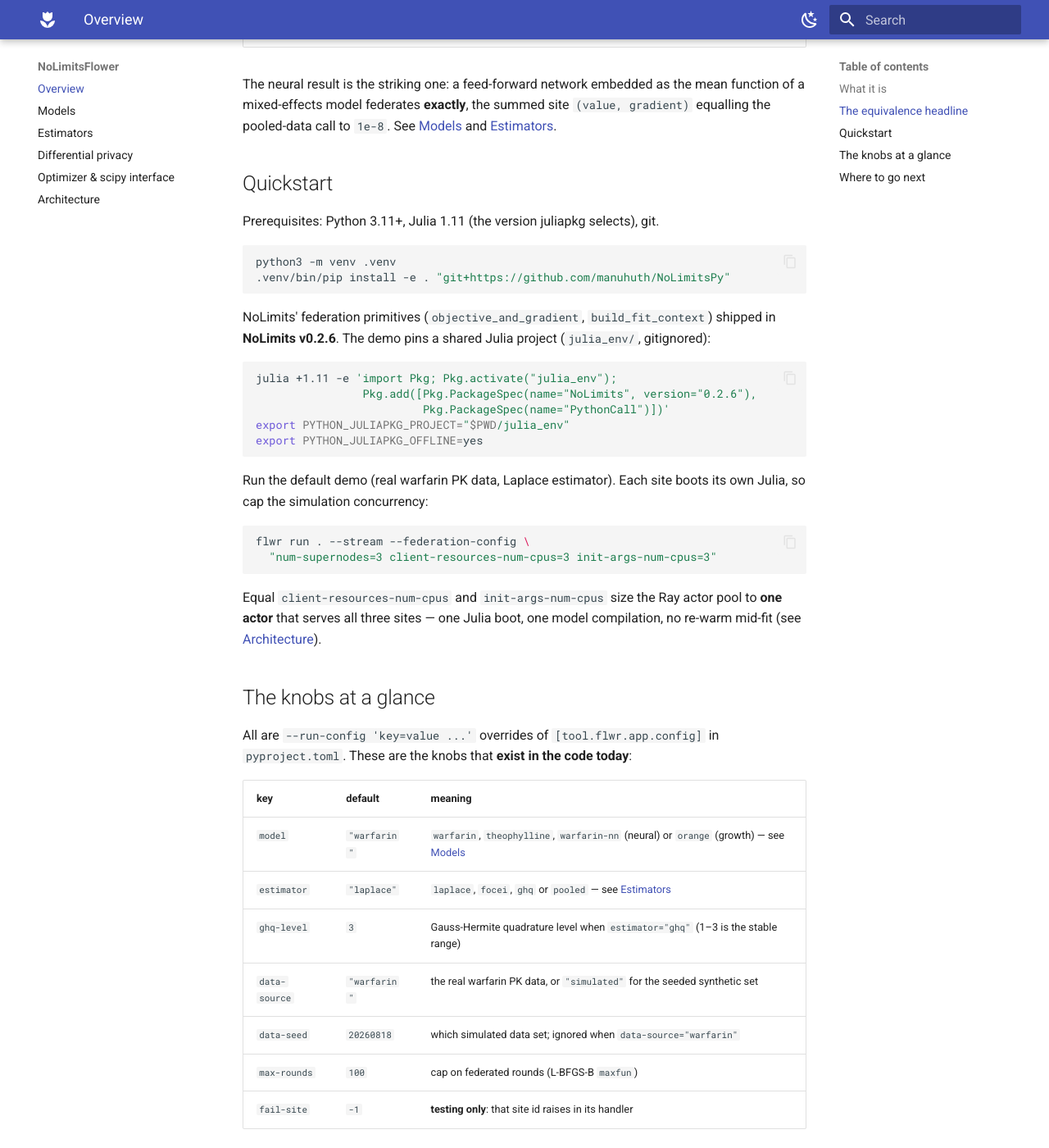
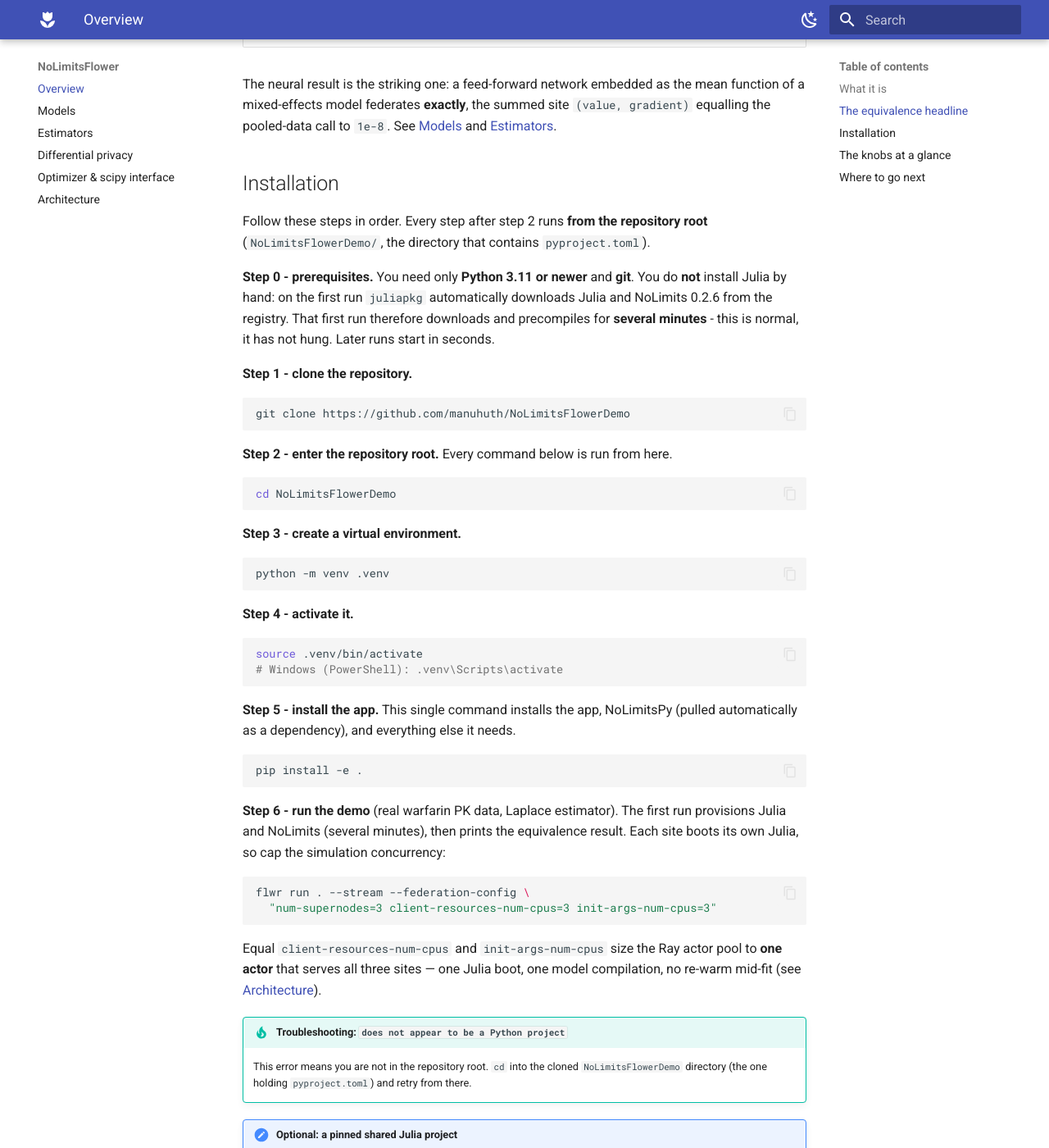
Before and after one commit to manuhuth/NoLimitsFlowerDemo, an MkDocs documentation site: the page built from docs/index.md, in a window 1280 px wide and 1400 px high, scrolled down 1198 px. Shown: the whole window at 82% size. Built offline with MkDocs 1.6.1 and Material for MkDocs 9.7.7, drawn with Linux system fonts in a browser that asks for light colours; some of the changed text lies outside the part shown.

Commit message:
docs: single-command, step-by-step installation
Add NoLimitsPy as a PEP 508 direct-URL dependency so 'pip install -e .'
alone pulls it, and rewrite the install docs as numbered, run-from-repo-root
steps with a troubleshooting note for the wrong-directory error.

Co-Authored-By: Claude Opus 4.8 <noreply@anthropic.com>
Claude-Session: https://claude.ai/code/session_01PyJy54X6qhmkr5Dtcqt1bT

````diff
--- a/docs/index.md
+++ b/docs/index.md
@@ -48,28 +48,51 @@ The neural result is the striking one: a feed-forward network embedded as the me
 of a mixed-effects model federates **exactly**, the summed site `(value, gradient)` equalling
 the pooled-data call to `1e-8`. See [Models](models.md) and [Estimators](estimators.md).
 
-## Quickstart
+## Installation
 
-Prerequisites: Python 3.11+, Julia 1.11 (the version juliapkg selects), git.
+Follow these steps in order. Every step after step 2 runs **from the repository root**
+(`NoLimitsFlowerDemo/`, the directory that contains `pyproject.toml`).
+
+**Step 0 - prerequisites.** You need only **Python 3.11 or newer** and **git**. You do
+**not** install Julia by hand: on the first run `juliapkg` automatically downloads Julia
+and NoLimits 0.2.6 from the registry. That first run therefore downloads and precompiles
+for **several minutes** - this is normal, it has not hung. Later runs start in seconds.
+
+**Step 1 - clone the repository.**
 
 ```bash
-python3 -m venv .venv
-.venv/bin/pip install -e . "git+https://github.com/manuhuth/NoLimitsPy"
+git clone https://github.com/manuhuth/NoLimitsFlowerDemo
 ```
 
-NoLimits' federation primitives (`objective_and_gradient`, `build_fit_context`) shipped in
-**NoLimits v0.2.6**. The demo pins a shared Julia project (`julia_env/`, gitignored):
+**Step 2 - enter the repository root.** Every command below is run from here.
 
 ```bash
-julia +1.11 -e 'import Pkg; Pkg.activate("julia_env");
-                Pkg.add([Pkg.PackageSpec(name="NoLimits", version="0.2.6"),
-                         Pkg.PackageSpec(name="PythonCall")])'
-export PYTHON_JULIAPKG_PROJECT="$PWD/julia_env"
-export PYTHON_JULIAPKG_OFFLINE=yes
+cd NoLimitsFlowerDemo
 ```
 
-Run the default demo (real warfarin PK data, Laplace estimator). Each site boots its own
-Julia, so cap the simulation concurrency:
+**Step 3 - create a virtual environment.**
+
+```bash
+python -m venv .venv
+```
+
+**Step 4 - activate it.**
+
+```bash
+source .venv/bin/activate
+# Windows (PowerShell): .venv\Scripts\activate
+```
+
+**Step 5 - install the app.** This single command installs the app, NoLimitsPy (pulled
+automatically as a dependency), and everything else it needs.
+
+```bash
+pip install -e .
+```
+
+**Step 6 - run the demo** (real warfarin PK data, Laplace estimator). The first run
+provisions Julia and NoLimits (several minutes), then prints the equivalence result. Each
+site boots its own Julia, so cap the simulation concurrency:
 
 ```bash
 flwr run . --stream --federation-config \
@@ -79,6 +102,23 @@ flwr run . --stream --federation-config \
 Equal `client-resources-num-cpus` and `init-args-num-cpus` size the Ray actor pool to **one
 actor** that serves all three sites — one Julia boot, one model compilation, no re-warm
 mid-fit (see [Architecture](architecture.md)).
+
+!!! tip "Troubleshooting: `does not appear to be a Python project`"
+    This error means you are not in the repository root. `cd` into the cloned
+    `NoLimitsFlowerDemo` directory (the one holding `pyproject.toml`) and retry from there.
+
+!!! note "Optional: a pinned shared Julia project"
+    By default juliapkg resolves NoLimits >= 0.2.6 from the registry, which is all the steps
+    above need. To share one pinned env across every entry point (`julia_env/`, gitignored),
+    use the Julia minor version juliapkg selects and point Python at it:
+
+    ```bash
+    julia +1.11 -e 'import Pkg; Pkg.activate("julia_env");
+                    Pkg.add([Pkg.PackageSpec(name="NoLimits", version="0.2.6"),
+                             Pkg.PackageSpec(name="PythonCall")])'
+    export PYTHON_JULIAPKG_PROJECT="$PWD/julia_env"
+    export PYTHON_JULIAPKG_OFFLINE=yes
+    ```
 
 ## The knobs at a glance
 
--- a/pyproject.toml
+++ b/pyproject.toml
@@ -10,6 +10,10 @@ license = { file = "LICENSE" }
 requires-python = ">=3.11"
 dependencies = [
     "flwr[simulation]>=1.33.0",
+    # NoLimitsPy is not on PyPI, so it installs as a PEP 508 direct-URL dependency:
+    # `pip install -e .` alone pulls it. (Valid because this app is GitHub-installed, not
+    # published to PyPI, which forbids direct-URL deps.)
+    "NoLimitsPy @ git+https://github.com/manuhuth/NoLimitsPy",
     "numpy",
     "pandas",
     "scipy",
````
Also changed, not shown: README.md (+47 -20 lines).
